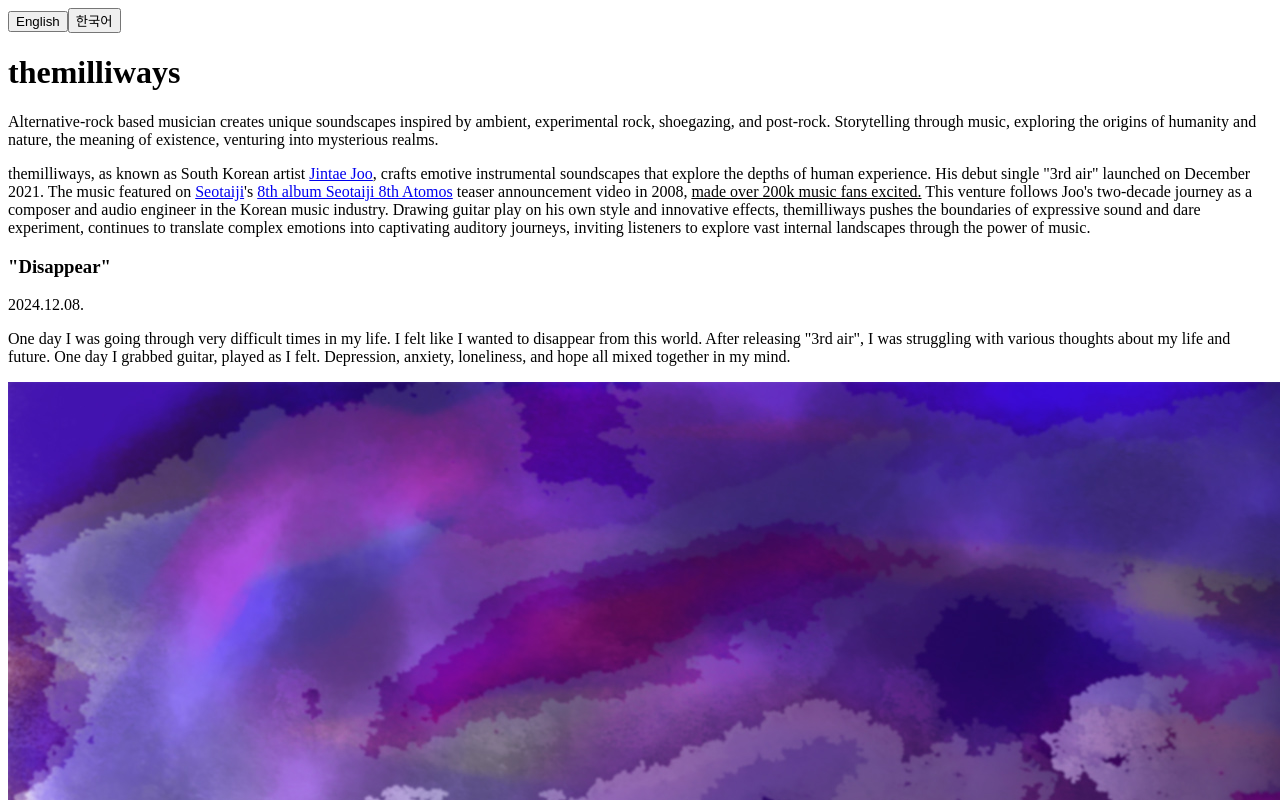
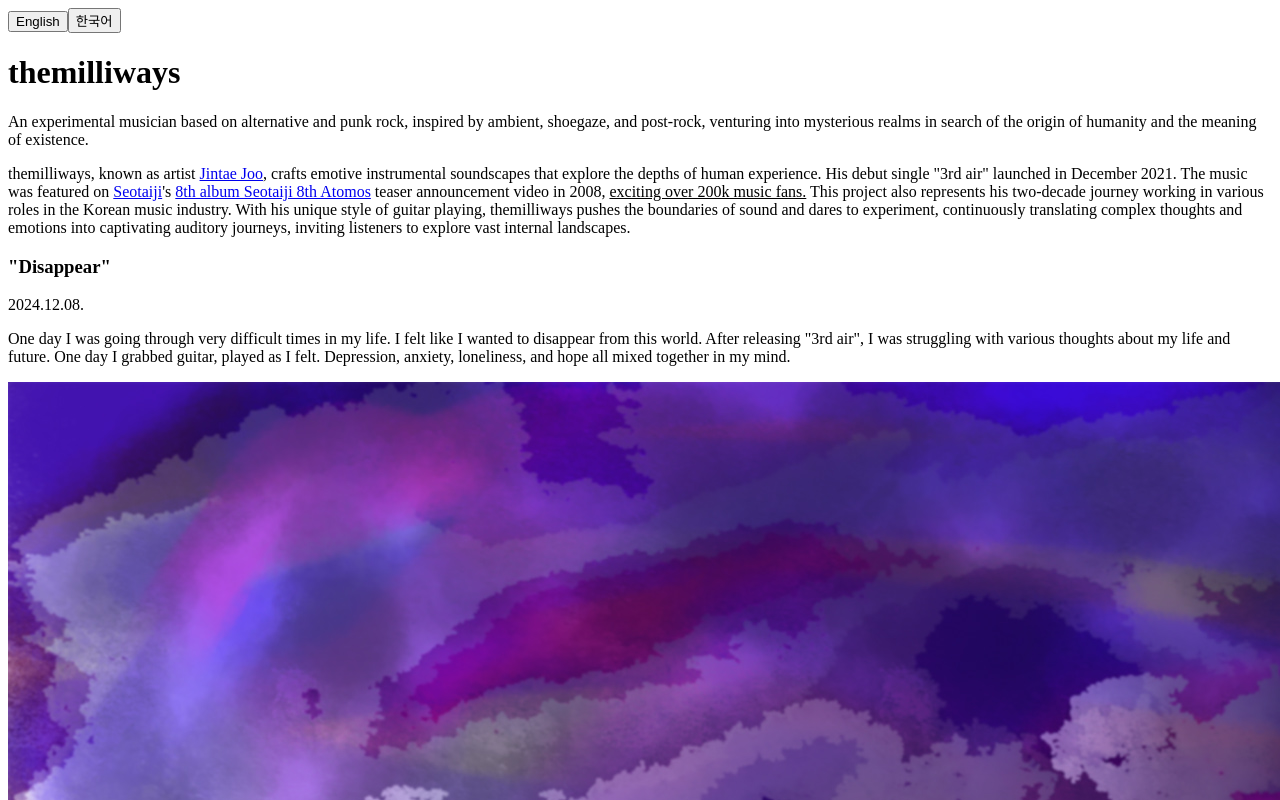
Before and after one commit to jtjoo/themilliways.com, a React (Vite) app: page / in a window 1280 px wide. Shown: the top 800 px of the page. Built offline with nearby package versions, Linux system fonts and the light colour scheme; the HTML template or start-up script is replaced by a standard one.

Commit message:
update translations: refine tagline and bio for clarity and engagement

```diff
--- a/src/data/translations.js
+++ b/src/data/translations.js
@@ -1,7 +1,7 @@
 export const translations = {
   en: {
-    tagline: "Alternative-rock based musician creates unique soundscapes inspired by ambient, experimental rock, shoegazing, and post-rock. Storytelling through music, exploring the origins of humanity and nature, the meaning of existence, venturing into mysterious realms.",
-    bio: `<span class='highlight-yellow'>themilliways</span>, as known as South Korean artist <span class='highlight-yellow'><a href='https://jtjoo.com'>Jintae Joo</a></span>, crafts emotive instrumental soundscapes that explore the depths of human experience. His debut single<span class='highlight-pink'> "3rd air"</span> launched on December 2021. The music featured on <span class='highlight-yellow'><a href='https://en.wikipedia.org/wiki/Seo_Taiji'>Seotaiji</a></span>'s <a href='https://en.wikipedia.org/wiki/Seo_Taiji#2008%E2%80%932009:_8th_Atomos'>8th album Seotaiji 8th Atomos</a> teaser announcement video in 2008, <u>made over 200k music fans excited.</u> This venture follows Joo's two-decade journey as a composer and audio engineer in the Korean music industry. Drawing guitar play on his own style and innovative effects, <span class='highlight-yellow'>themilliways</span> pushes the boundaries of expressive sound and dare experiment, continues to translate complex emotions into captivating auditory journeys, inviting listeners to explore vast internal landscapes through the power of music.`,
+    tagline: "An experimental musician based on alternative and punk rock, inspired by ambient, shoegaze, and post-rock, venturing into mysterious realms in search of the origin of humanity and the meaning of existence.",
+    bio: `<span class='highlight-yellow'>themilliways</span>, known as artist <span class='highlight-yellow'><a href='https://jtjoo.com'>Jintae Joo</a></span>, crafts emotive instrumental soundscapes that explore the depths of human experience. His debut single <span class='highlight-pink'>"3rd air"</span> launched in December 2021. The music was featured on <span class='highlight-yellow'><a href='https://en.wikipedia.org/wiki/Seo_Taiji'>Seotaiji</a></span>'s <a href='https://en.wikipedia.org/wiki/Seo_Taiji#2008%E2%80%932009:_8th_Atomos'>8th album Seotaiji 8th Atomos</a> teaser announcement video in 2008, <u>exciting over 200k music fans.</u> This project also represents his two-decade journey working in various roles in the Korean music industry. With his unique style of guitar playing, <span class='highlight-yellow'>themilliways</span> pushes the boundaries of sound and dares to experiment, continuously translating complex thoughts and emotions into captivating auditory journeys, inviting listeners to explore vast internal landscapes.`,
     disappear: {
       title: '"Disappear"',
       date: '2024.12.08.',
@@ -23,7 +23,7 @@ export const translations = {
     thirdAir: {
       title: 'Check out my debut EP "3rd air"',
       released: 'released on 2021.12.27',
-      description: '"3rd Air" by themilliways is a captivating single that delves into the vastness of space from a human perspective. The title refers to the expansive space beyond the atmosphere, symbolizing a journey through the cosmos. The music aims to evoke a sense of serene tranquility, reminiscent of distant memories before birth.',
+      description: '"3rd Air" by themilliways refers to the vast universe from a human perspective. It tells the story of a journey through space, seeking distant, serene, and tranquil memories from before birth—searching for the origin of humanity and the meaning of existence.',
       button: 'Listen & Buy 3rd air EP!'
     },
     bluesky: 'themilliways is on BlueSky🩵',
@@ -34,7 +34,7 @@ export const translations = {
   },
   ko: {
     tagline: "얼터너티브 록을 기반으로 앰비언트, 슈게이징, 포스트 록에서 영감을 받은 장르의 실험적인 음악가로 인간의 기원, 존재의 의미를 찾아 신비로운 세계로 나아갑니다.",
-    bio: `<span class='highlight-yellow'>themilliways</span>로 알려진 아티스트 <span class='highlight-yellow'><a href='https://jtjoo.com'>주진태</a></span>는 인간의 경험의 깊이를 탐구하는 감정적인 인스트루멘탈 사운드스케이프를 만듭니다. 그의 데뷔 싱글 <span class='highlight-pink'>"3rd air"</span>는 2021년 12월에 출시되었습니다. 이 음악은 2008년 <span class='highlight-yellow'><a href='https://en.wikipedia.org/wiki/Seo_Taiji'>서태지</a></span>의 <a href='https://en.wikipedia.org/wiki/Seo_Taiji#2008%E2%80%932009:_8th_Atomos'>8집 Seotaiji 8th Atomos</a> 티저 공개 영상에 수록되어 <u>20만 명 이상의 음악 팬들을 흥분시켰습니다.</u> 이 프로젝트는 한국 음악 산업에서 작곡가이자 오디오 엔지니어로 활동해온 주의 20년 여정을 따릅니다. 자신만의 스타일과 혁신적인 이펙트를 활용한 기타 연주로 <span class='highlight-yellow'>themilliways</span>는 표현적인 사운드의 경계를 밀어붙이고 실험을 감행하며, 계속해서 복잡한 감정들을 매혹적인 청각적 여정으로 번역하고, 음악의 힘을 통해 청자들이 광활한 내부 풍경을 탐험하도록 초대합니다.`,
+    bio: `<span class='highlight-yellow'>themilliways</span>로 알려진 아티스트 <span class='highlight-yellow'><a href='https://jtjoo.com'>주진태</a></span>는 인간의 경험의 깊이를 탐구하는 감정적인 인스트루멘탈 사운드스케이프를 만듭니다. 그의 데뷔 싱글 <span class='highlight-pink'>"3rd air"</span>는 2021년 12월에 출시되었습니다. 이 음악은 2008년 <span class='highlight-yellow'><a href='https://en.wikipedia.org/wiki/Seo_Taiji'>서태지</a></span>의 <a href='https://en.wikipedia.org/wiki/Seo_Taiji#2008%E2%80%932009:_8th_Atomos'>8집 Seotaiji 8th Atomos</a> 티저 공개 영상에 수록되어 <u>20만 명 이상의 음악 팬들을 흥분시켰습니다.</u> 이 프로젝트는 한국 음악 산업에서 다양한 역할로 활동해온 20여년 여정을 대표하기도 합니다. 고유한 스타일의 기타 연주로 <span class='highlight-yellow'>themilliways</span>는 사운드의 경계를 밀어붙이고 실험을 감행하며, 계속해서 복잡한 생각과 감정들을 매혹적인 청각적 여정으로 전환하여, 청자들이 광활한 내면 세계를 탐험하도록 초대합니다.`,
     disappear: {
       title: '"Disappear"',
       date: '2024.12.08.',
```
